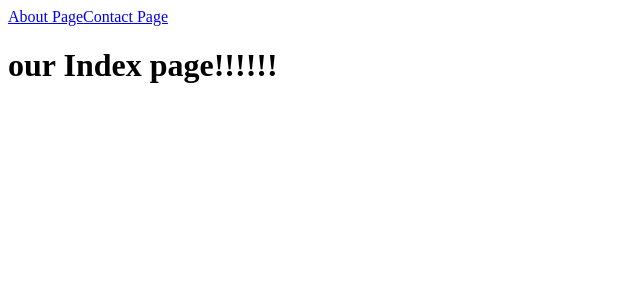
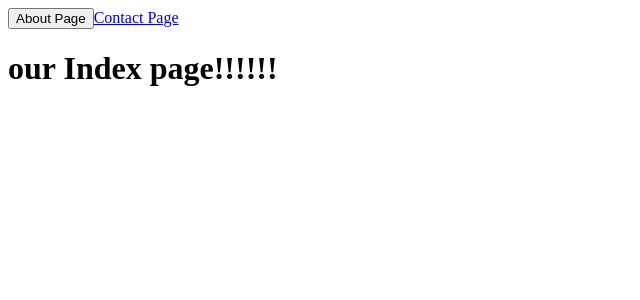
Before and after one commit to xaviguasch/first-next-demo-app, a Next.js app: page / in a window 1280 px wide. Shown: the top 300 px of the page, without its empty margins (0-640 px from the left). Built offline with nearby package versions, Linux system fonts and the light colour scheme.

Commit message:
added Link without anchor tags

```diff
--- a/pages/index.js
+++ b/pages/index.js
@@ -6,7 +6,7 @@ const Index = () => {
   return (
     <div>
       <Link href='/about'>
-        <a>About Page</a>
+        <button>About Page</button>
       </Link>
       <Link href='/contact'>
         <a>Contact Page</a>
```
